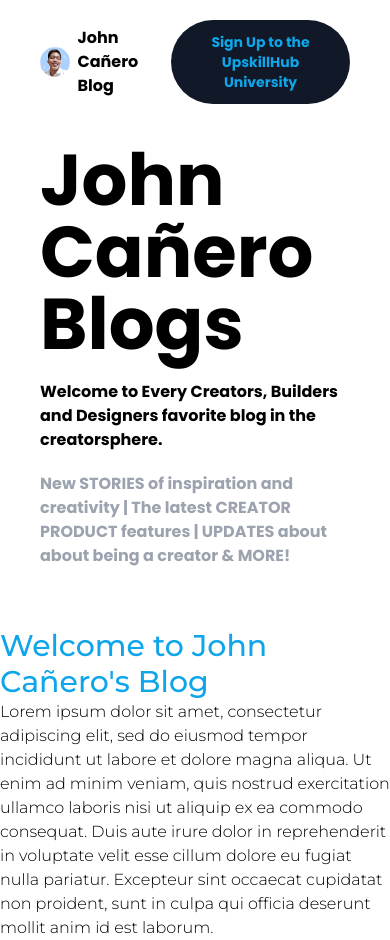
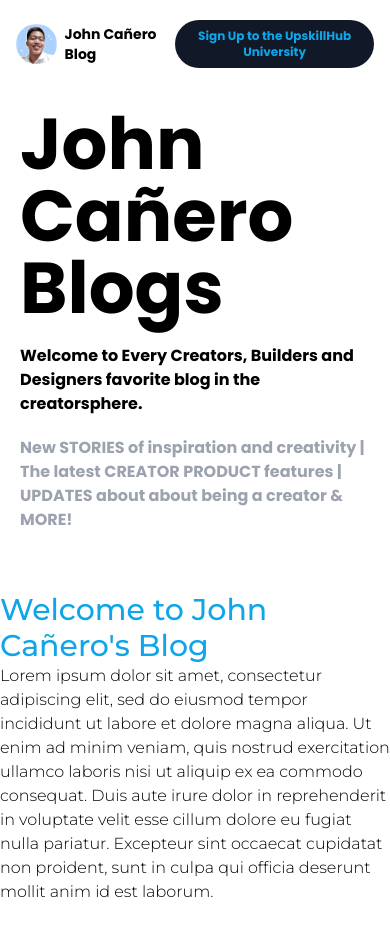
Before and after one commit to johncanero/johncanero-blog, a Next.js app: page / in a window 390 px wide. After the commit the page ends 904 px from the top, so only its background shows below. Built offline with nearby package versions, Linux system fonts and the light colour scheme.

Commit message:
Make the Content Responsive

```diff
--- a/app/(user)/page.tsx
+++ b/app/(user)/page.tsx
@@ -2,7 +2,7 @@ import React from 'react'
 import { Montserrat } from '@next/font/google'
 
 const montserrat = Montserrat({
-  subsets:['latin'],
+  subsets: ['latin'],
   weight: ['100', '200', '300', '400', '500', '700', '800', '900'],
   variable: '--font-montserrat'
 })
@@ -15,11 +15,13 @@ function HomePage() {
     // 2. Install Next Sanity
     // 3. npm (importing Sanity Project)
     // 4. Input localhost:3000/studio
-    <div className={`${montserrat.variable} font-montserrat`}>
-      <h1 className='text-3xl font-medium text-sky-500'>Welcome to John Cañero's Blog</h1>
-      <p className='font-light'>Lorem ipsum dolor sit amet, consectetur adipiscing elit, sed do eiusmod tempor incididunt ut labore et dolore magna aliqua. Ut enim ad minim veniam, quis nostrud exercitation ullamco laboris nisi ut aliquip ex ea commodo consequat. Duis aute irure dolor in reprehenderit in voluptate velit esse cillum dolore eu fugiat nulla pariatur. Excepteur sint occaecat cupidatat non proident, sunt in culpa qui officia deserunt mollit anim id est laborum.</p>
-      {/* TimeStamp: 1:03:24 */}
-      {/* https://www.youtube.com/watch?v=x3fCEPFgUSM&t=2915s*/}
+    <div>
+      <div className={`${montserrat.variable} font-montserrat`}>
+        <h1 className='text-3xl font-medium text-sky-500'>Welcome to John Cañero's Blog</h1>
+        <p className='font-light'>Lorem ipsum dolor sit amet, consectetur adipiscing elit, sed do eiusmod tempor incididunt ut labore et dolore magna aliqua. Ut enim ad minim veniam, quis nostrud exercitation ullamco laboris nisi ut aliquip ex ea commodo consequat. Duis aute irure dolor in reprehenderit in voluptate velit esse cillum dolore eu fugiat nulla pariatur. Excepteur sint occaecat cupidatat non proident, sunt in culpa qui officia deserunt mollit anim id est laborum.</p>
+        {/* TimeStamp: 1:03:24 */}
+        {/* https://www.youtube.com/watch?v=x3fCEPFgUSM&t=2915s*/}
+      </div>
     </div>
   )
 }
--- a/components/Banner.tsx
+++ b/components/Banner.tsx
@@ -1,7 +1,7 @@
 function Banner() {
     return (
         <div>
-            <div className="flex flex-col justify-between p-5 px-10 mb-10 font-bold lg:flex-row lg:space-x-5">
+            <div className="flex flex-col justify-between p-5 px-5 mb-10 font-bold md:px-10 lg:flex-row lg:space-x-5">
                 <div>
                     <h1 className="text-7xl">John Cañero Blogs</h1>
                     <h2 className="mt-5 font-semibold md:mt-4">
--- a/components/Header.tsx
+++ b/components/Header.tsx
@@ -3,7 +3,7 @@ import Link from "next/link";
 
 function Header() {
     return (
-        <header className="flex items-center justify-between px-10 py-5 space-x-2 font-bold">
+        <header className="flex items-center justify-between px-4 py-5 space-x-2 font-bold md:px-10">
             <div className="flex items-center space-x-2">
                 <Link href="/">
                     <Image
@@ -14,13 +14,13 @@ function Header() {
                         alt="Logo"
                     />
                 </Link>
-                <h1>John Cañero Blog</h1>
+                <h1 className="text-sm md:text-base">John Cañero Blog</h1>
             </div>
             <div>
                 <Link
                     href="https://upskillhub-by-johncanero.vercel.app/"
                     target="_blank"
-                    className="px-5 py-3 text-sm md:text-base bg-gray-900 text-[#0ea5e9] flex items-center rounded-full text-center "
+                    className="py-2 px-3 md:px-5 md:py-3 text-xs md:text-base bg-gray-900 text-[#0ea5e9] flex items-center rounded-full text-center "
                 >
                     Sign Up to the UpskillHub University
                 </Link>
```
